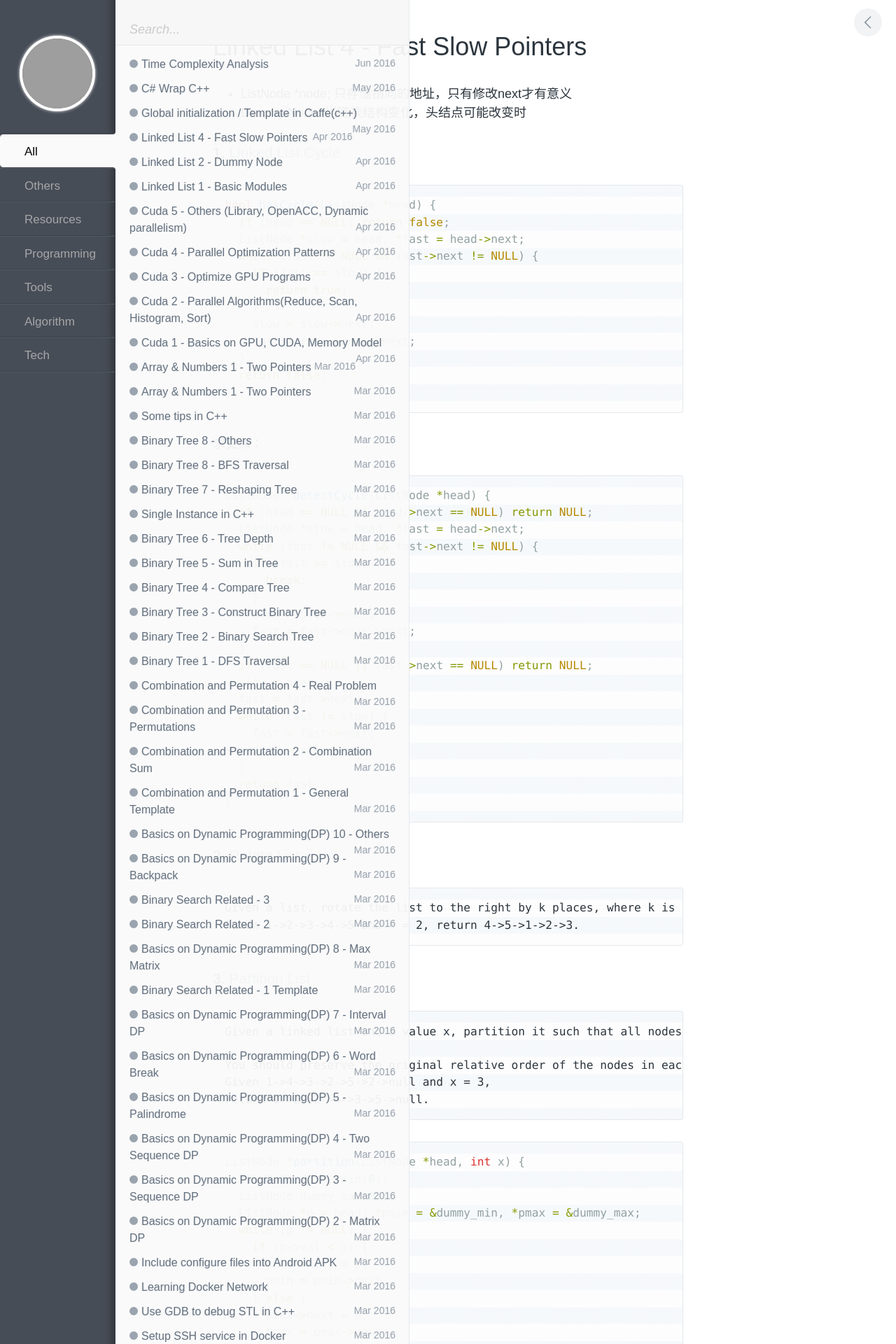
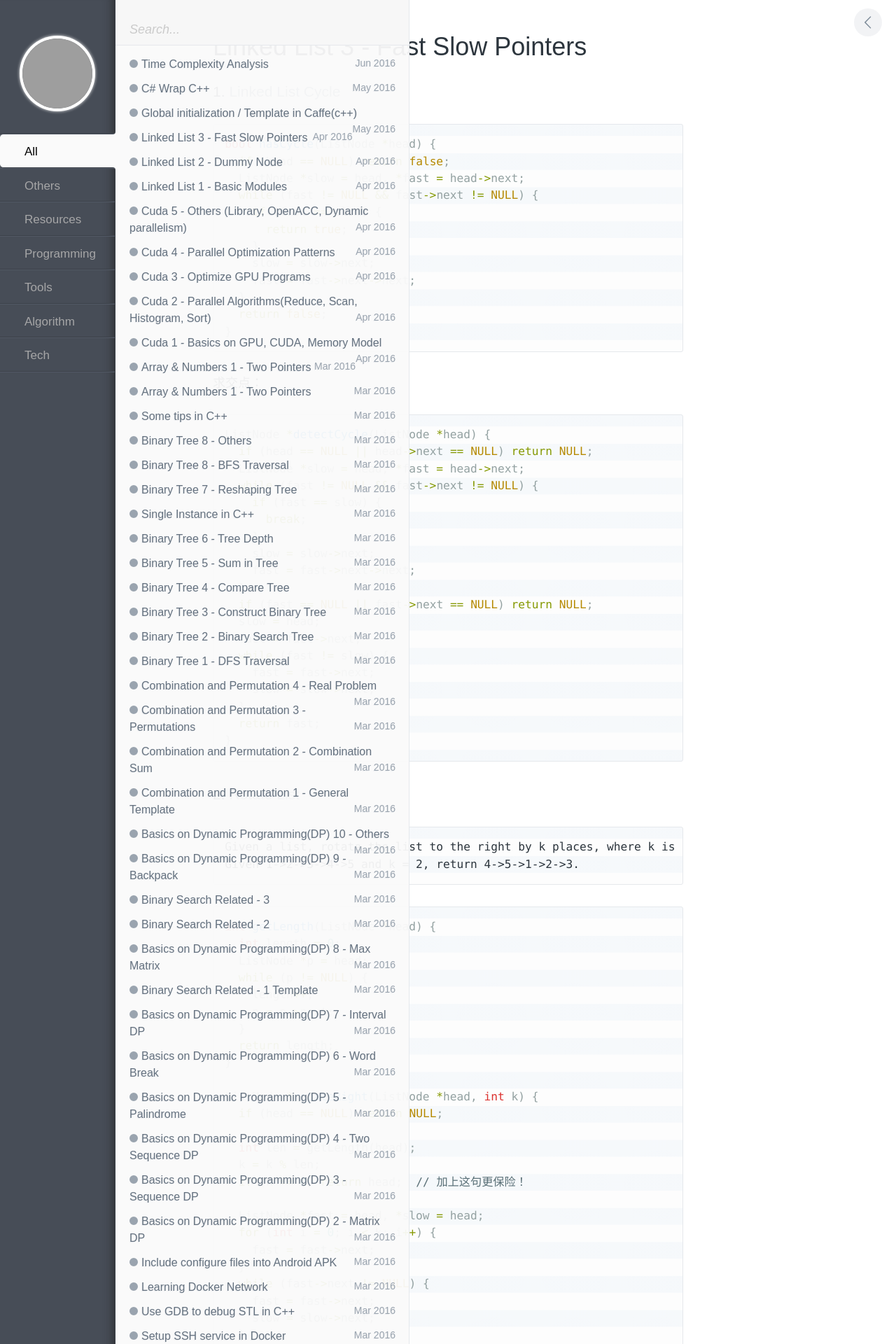
Before and after one commit to wykvictor/wykvictor.github.io, a Jekyll site: the page built from _posts/algorithm/2016-04-24-Linked-List-3.md, in a window 1280 px wide. Shown: the top 1920 px of the page at 70% size. Built offline with Jekyll 4.4.1, drawn with Linux system fonts in a browser that asks for light colours; comment, search, counter and statistics services are not loaded; some of the changed text lies outside the part shown; grey boxes are pictures that could not be loaded.

Commit message:
modify linked list 3

````diff
--- a/_posts/algorithm/2016-04-24-Linked-List-3.md
+++ b/_posts/algorithm/2016-04-24-Linked-List-3.md
@@ -1,13 +1,10 @@
 ---
 layout: post
-title:  "Linked List 4 - Fast Slow Pointers"
+title:  "Linked List 3 - Fast Slow Pointers"
 date:   2016-04-24 18:30:00
 tags: [algorithm, leetcode, linked list, 2 pointers]
 categories: Algorithm
 ---
-
-* ListNode *node; 只存储指向的地址，只有修改next才有意义
-* Dummy Node: 当链表结构变化，头结点可能改变时
 
 ### 1. [Linked List Cycle](http://www.lintcode.com/en/problem/linked-list-cycle/)
 {% highlight C++ %}
@@ -53,62 +50,34 @@ Given a list, rotate the list to the right by k places, where k is non-negative.
 Given 1->2->3->4->5 and k = 2, return 4->5->1->2->3.
 ```
 {% highlight C++ %}
-
-{% endhighlight %}
-
-### 3. [Partition List](http://www.lintcode.com/en/problem/partition-list/)
-```
-Given a linked list and a value x, partition it such that all nodes less than x come before nodes greater than or equal to x.
-
-You should preserve the original relative order of the nodes in each of the two partitions.
-Given 1->4->3->2->5->2->null and x = 3,
-return 1->2->2->4->3->5->null.
-```
-{% highlight C++ %}
-ListNode *partition(ListNode *head, int x) {
-  ListNode dummy_min(0);
-  ListNode dummy_max(0);
-  ListNode *p = head, *pmin = &dummy_min, *pmax = &dummy_max;
+int getLength(ListNode *head) {
+  int length = 0;
+  ListNode *p = head;
   while (p != NULL) {
-    if (p->val < x) {
-      pmin->next = p;
-      pmin = pmin->next;
-    } else {
-      pmax->next = p;
-      pmax = pmax->next;
-    }
+    length++;
     p = p->next;
   }
-  pmin->next = dummy_max.next;
-  pmax->next = NULL;
+  return length;
+}
 
-  return dummy_min.next;
+ListNode *rotateRight(ListNode *head, int k) {
+  if (head == NULL) return NULL;
+
+  int len = getLength(head);
+  k = k % len;
+  if (k == 0) return head;  // 加上这句更保险！
+
+  ListNode *fast = head, *slow = head;
+  for (int i = 0; i < k; i++) {
+    fast = fast->next;
+  }
+  while (fast->next != NULL) {
+    fast = fast->next;
+    slow = slow->next;
+  }
+  fast->next = head;
+  ListNode *newHead = slow->next;
+  slow->next = NULL;
+  return newHead;
 }
 {% endhighlight %}
-
-### 4. [Merge Two Sorted Lists](http://www.lintcode.com/en/problem/merge-two-sorted-lists/)
-{% highlight C++ %}
-ListNode *mergeTwoLists(ListNode *l1, ListNode *l2) {
-  ListNode dummy(0);
-  ListNode *p = &dummy;
-
-  while (l1 != NULL && l2 != NULL) {
-    if (l1->val < l2->val) {
-      p->next = l1;
-      l1 = l1->next;
-    } else {
-      p->next = l2;
-      l2 = l2->next;
-    }
-    p = p->next;
-  }
-  if (l1 != NULL) {
-    p->next = l1;
-  }
-  if (l2 != NULL) {
-    p->next = l2;
-  }
-
-  return dummy.next;
-}
-{% endhighlight %}
````
